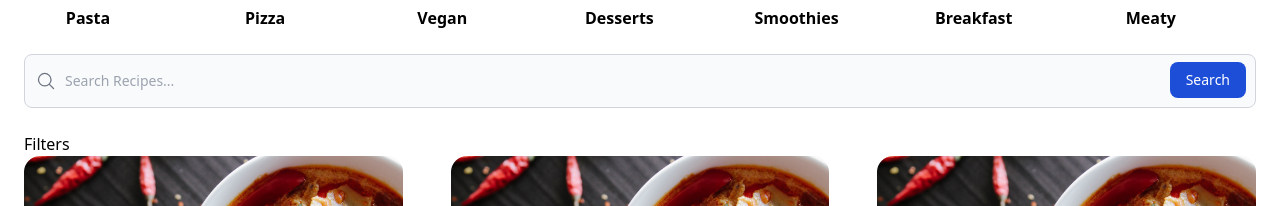
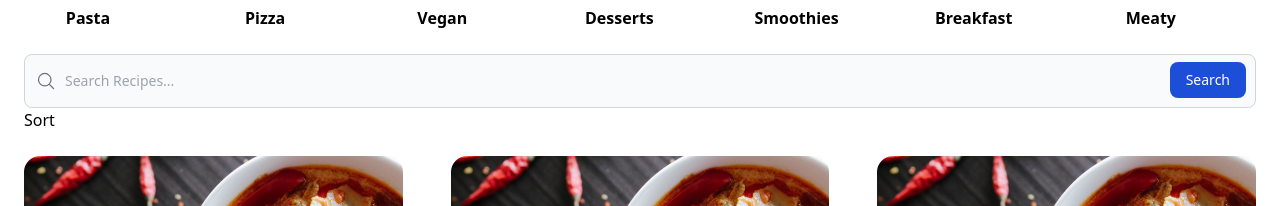
Before and after one commit to Jon-Felipe/Tasty-React, a React (Vite) app: page / in a window 1280 px wide. Shown: the part 682-888 px from the top of the page. Built offline with nearby package versions, Linux system fonts and the light colour scheme.

Commit message:
created sort component

```diff
--- /dev/null
+++ b/src/components/Sort.tsx
@@ -0,0 +1,9 @@
+import React from 'react';
+
+type Props = {};
+
+const Sort = (props: Props) => {
+  return <div>Sort</div>;
+};
+
+export default Sort;
--- a/src/pages/Home.tsx
+++ b/src/pages/Home.tsx
@@ -5,6 +5,7 @@ import { RecipeCategoryType, RecipeType } from '../utils/types';
 
 // components
 import Search from '../components/Search';
+import Sort from '../components/Sort';
 import RecipeCategory from '../components/RecipeCategory';
 import Recipe from '../components/Recipe';
 import Filters from '../components/Filters';
@@ -43,15 +44,19 @@ const Home = (props: Props) => {
         </div>
       </article>
 
-      {/* search input */}
-      <Search />
+      <article>
+        {/* search input */}
+        <Search />
+        {/* sort recipes */}
+        <Sort />
+      </article>
 
       {/* recipe content */}
       <article>
         {/* recipe filters */}
-        <section>
+        {/* <section>
           <Filters />
-        </section>
+        </section> */}
 
         {/* recipes */}
         <section className='grid grid-cols-1 md:grid-cols-2 lg:grid-cols-3 gap-12'>
```
